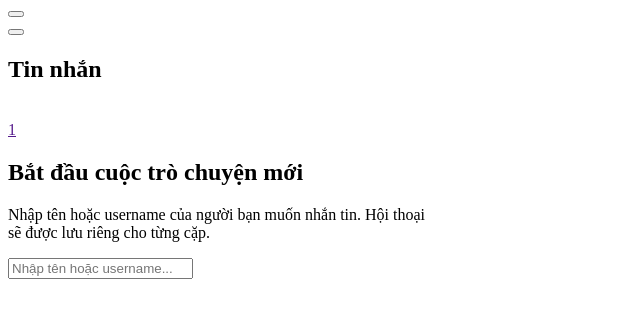
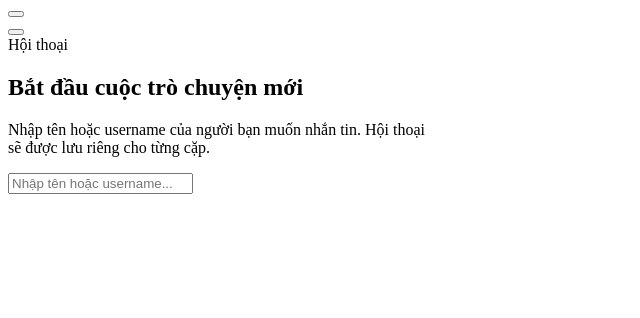
Before and after one commit to nguyen-th-dat/koobecaf, a PHP site: the page made by app/Views/chat/index.php in a window 1280 px wide. Shown: the part 65-383 px from the top of the page, without its empty margins (0-640 px from the left). Run offline with PHP 8.4, Linux system fonts and the light colour scheme; the template is opened without the code that fills it: most values are stand-ins (such as "Sample title", 1, 10 or a date in 2020); data that the repository does not hold is empty.

Commit message:
Extract chat conversation list partial
Replace the inline conversation rendering with the shared conversation-list partial and update the sidebar heading to “Hội thoại”.

```diff
--- a/app/Views/chat/index.php
+++ b/app/Views/chat/index.php
@@ -7,30 +7,10 @@
     <aside class="chat-sidebar card surface-card">
         <div class="card-body p-0 d-flex flex-column">
             <div class="p-3 border-bottom">
-                <h1 class="h6 mb-0"><i class="bi bi-chat-dots me-2"></i>Tin nhắn</h1>
+                <div class="rail-title mb-0">Hội thoại</div>
             </div>
             <div class="chat-conversation-list flex-grow-1">
-                <?php if ($conversations === []): ?>
-                    <p class="fg-secondary small text-center px-3 py-4 mb-0">Chưa có cuộc trò chuyện nào.</p>
-                <?php else: ?>
-                    <?php foreach ($conversations as $conversation): ?>
-                        <a class="chat-conversation" href="<?= url('/chat/' . (int) $conversation['id']) ?>">
-                            <img src="<?= e(avatar_url($conversation['other_avatar_path'])) ?>" alt="" class="avatar avatar-md">
-                            <div class="min-w-0 flex-grow-1">
-                                <div class="d-flex justify-content-between gap-2">
-                                    <span class="fw-semibold text-truncate"><?= e($conversation['other_display_name']) ?></span>
-                                    <small class="fg-secondary text-nowrap"><?= e(time_ago($conversation['last_message_at'] ?? $conversation['updated_at'])) ?></small>
-                                </div>
-                                <small class="fg-secondary d-block text-truncate">
-                                    <?= e(excerpt($conversation['last_message'] ?? 'Bắt đầu cuộc trò chuyện', 60)) ?>
-                                </small>
-                            </div>
-                            <?php if ((int) $conversation['unread_count'] > 0): ?>
-                                <span class="badge rounded-pill bg-primary"><?= (int) $conversation['unread_count'] ?></span>
-                            <?php endif; ?>
-                        </a>
-                    <?php endforeach; ?>
-                <?php endif; ?>
+                <?= view_partial(dirname(__DIR__) . '/partials/conversation-list.php', ['conversations' => $conversations]) ?>
             </div>
         </div>
     </aside>
```
